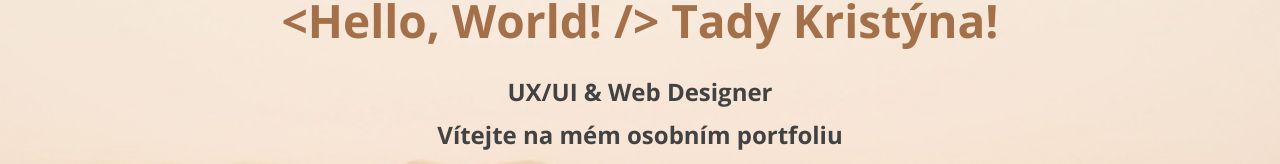
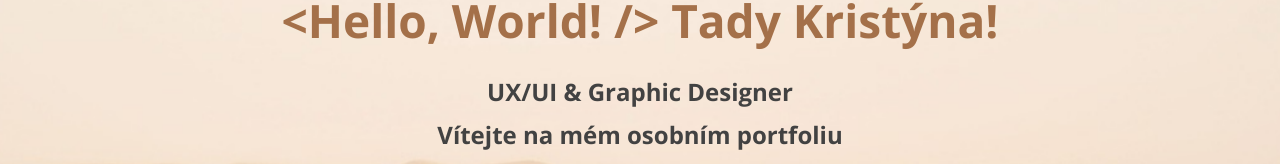
Before and after one commit to Kaykay-nova/Portfolio, a React (Vite) app: page / in a window 1280 px wide. Shown: the part 286-450 px from the top of the page. Built offline with nearby package versions, Linux system fonts and the light colour scheme.

Commit message:
Homepage titul

```diff
--- a/src/pages/HomePage/HomePage.jsx
+++ b/src/pages/HomePage/HomePage.jsx
@@ -65,7 +65,7 @@ const HomePage = () => {
                 isSecondTextVisible ? 'slide-in' : 'slide-out'
               }`}
             >
-              UX/UI & Web Designer
+              UX/UI & Graphic Designer
             </p>
             <p
               className={`homepage-text ${
```
